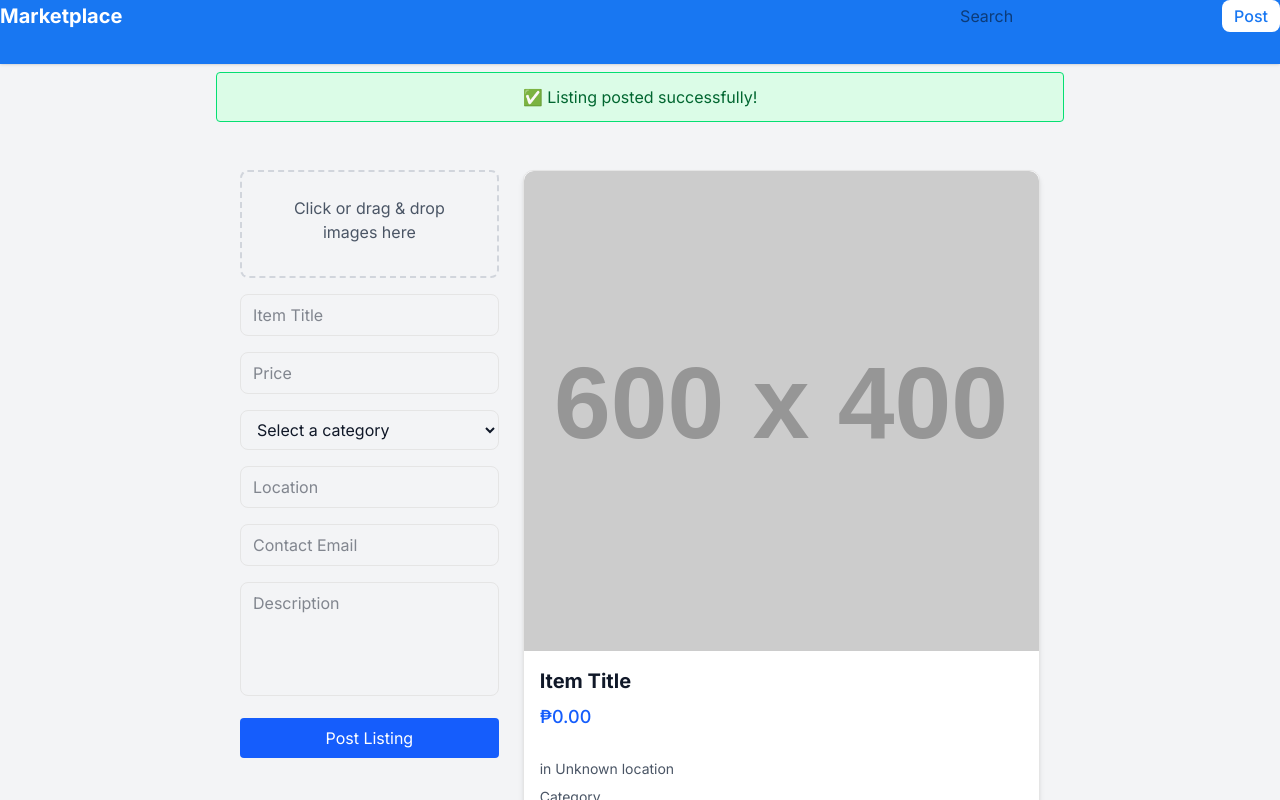
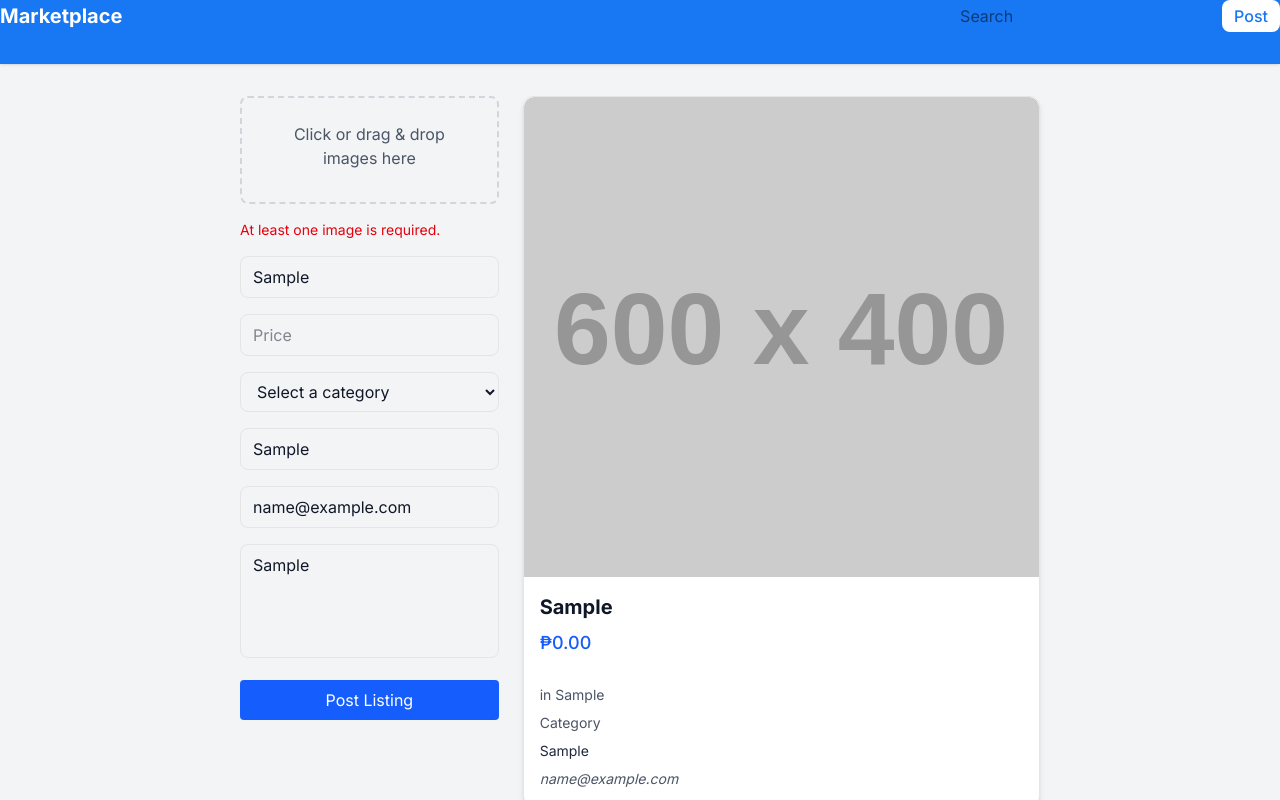
Before and after one commit to zeref1110/mini-marketplace, a Next.js app: page /create in a window 1280 px wide. Both pictures are taken after typing "Sample", "Sample", "Sample", "name@example.com", "Sample" into the empty fields and a click on the button "Post Listing". Shown: the top 800 px of the page. Built offline with nearby package versions, Linux system fonts and the light colour scheme.

Commit message:
Require 1 image in listing form

```diff
--- a/src/components/forms/ListingForm.tsx
+++ b/src/components/forms/ListingForm.tsx
@@ -76,10 +76,22 @@ export default function ListingForm({ onSuccess }: ListingFormProps) {
         <Controller
           control={control}
           name="images"
-          render={({ field }) => (
-            <Dropzone onDrop={field.onChange} value={field.value} />
+          rules={{
+            validate: (value) =>
+              value && value.length > 0 || "At least one image is required."
+          }}
+          render={({ field, fieldState }) => (
+            <>
+              <Dropzone onDrop={field.onChange} value={field.value} />
+              {fieldState.error && (
+                <p className="text-red-600 text-sm mt-1">
+                  {fieldState.error.message}
+                </p>
+              )}
+            </>
           )}
         />
+
 
         <input
           {...register('title', { required: true })}
```
